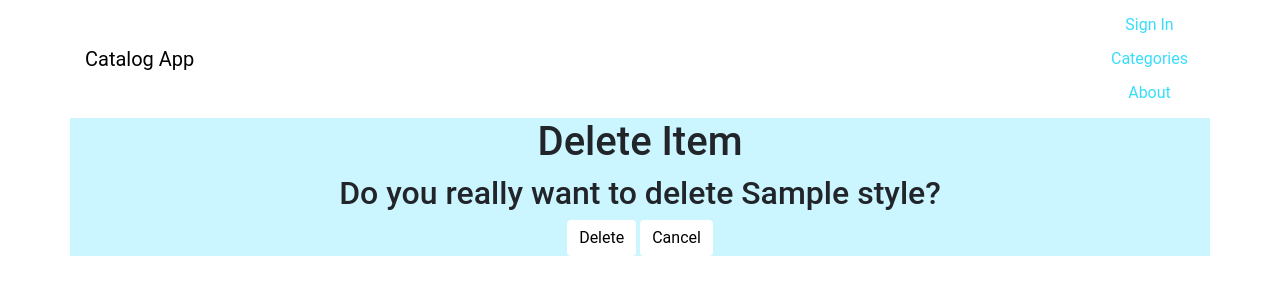
After one commit to RockPaperSmittie/catalog-app, a Flask app: template app/templates/delete_item.html in a window 1280 px wide. The commit adds this page. Shown: the top 300 px of the page. Run offline with Flask 2, Linux system fonts and the light colour scheme; the template is opened without the code that fills it: most values are stand-ins (such as "Sample title", 1, 10 or a date in 2020); parts of the project's set-up code (start-up, migrations or seed data) failed here and were passed over; some libraries are stand-ins or nearby versions.

Commit message:
Added delete_item.html

```diff
--- /dev/null
+++ b/app/templates/delete_item.html
@@ -0,0 +1,21 @@
+{% include "partials/head.html" %}
+{% block content %}
+{% include "partials/navbar.html" %}
+
+<div class="container" style="background-color:rgb(203, 245, 255);">
+	<div class="row">
+		<div class="col-md-12">
+            <h1>Delete Item</h1>
+                <h2>Do you really want to delete {{item.style}}?</h2>
+                <form action="#" method = 'post'>
+                        <button type="submit" class="btn btn-default delete" id="submit" type="submit">
+                        <span class="glyphicon glyphicon-trash" aria-hidden="true"></span>Delete</button>
+                        <a href = "{{url_for('item.show_item', category_name=category.name, item_style=item.style)}}">
+                            <button class="btn btn-default delete">
+                            <span class="glyphicon glyphicon-remove" aria-hidden="true"></span> Cancel</button>
+                        </a>
+                    </form>
+                </div>
+            </div>
+        </div>
+        {% endblock %}
--- a/app/templates/item_detail.html
+++ b/app/templates/item_detail.html
@@ -13,7 +13,7 @@
 </div>
 <div>
     <a class = "btn-group" href="{{url_for('item.edit_item', category_name = category.name, item_style = item.style)}}">Edit</a>
-    <a  class = "btn-group" href='#'>Delete</a>
+    <a  class = "btn-group" href="{{url_for('item.delete_item', category_name = category.name, item_style = item.style)}}">Delete</a>
 </div>
 
 {% endblock %}
--- a/app/views/item.py
+++ b/app/views/item.py
@@ -66,10 +66,10 @@ def edit_item(category_name, item_style):
     else:
         return render_template('edit_item.html', category = category, item = item)
 
-@item.route('/catalog/<path:category_name>/<path:item_style>/edit', methods=['GET','POST'])
+@item.route('/catalog/<path:category_name>/<path:item_style>/delete', methods=['GET','POST'])
 def delete_item(category_name, item_style):
 
-     category = session.query(Category).filter_by(name=category_name).one_or_none()
+    category = session.query(Category).filter_by(name=category_name).one_or_none()
     item = session.query(Item).filter_by(style = item_style).one_or_none()
 
     if request.method == 'POST':
```
Also changed, not shown: app/models/models.py (+14 -12 lines).
